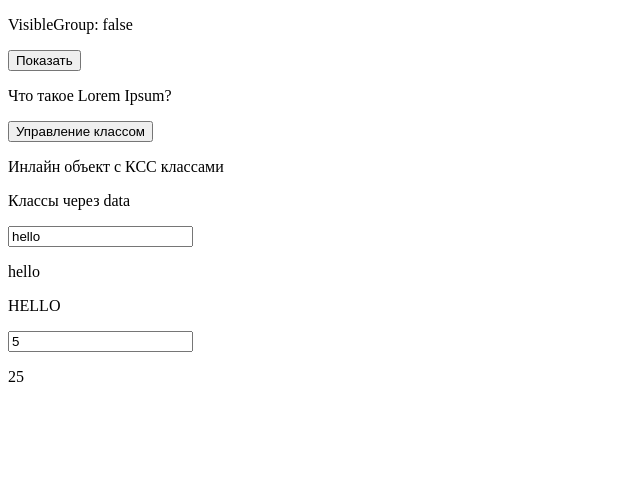
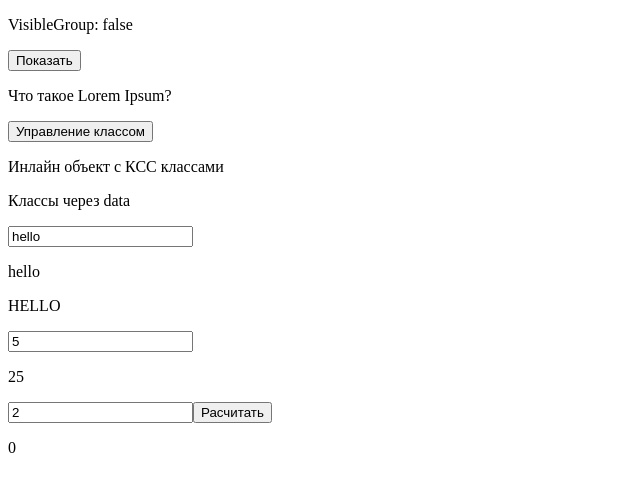
Before and after one commit to WbDmitry/vue3-training, a Vue app: page / in a window 1280 px wide. Shown: the top 492 px of the page, without its empty margins (0-640 px from the left). Built offline with nearby package versions, Linux system fonts and the light colour scheme.

Commit message:
Добавил расчет вводимого числа в квадратный корень

```diff
--- a/src/App.vue
+++ b/src/App.vue
@@ -69,6 +69,8 @@ export default {
 			isDisabled: false,
 			messageInput: 'hello',
 			numberInput: 5,
+			num3: 2,
+			res: 0,
 		}
 	},
 
@@ -171,6 +173,10 @@ export default {
 
 		setColorText: function () {
 			this.styles.colorText = !this.styles.colorText
+		},
+
+		calc: function () {
+			this.res = this.num3 ** 2
 		}
 	}
 }
@@ -320,6 +326,10 @@ export default {
 	<p> {{ messageInput.toUpperCase() }}</p>
 	<input type="number" v-model="numberInput">
 	<p> {{ numberInput ** 2 }}</p>
+
+	<input type="number" v-model="num3">
+	<button @click="calc">Расчитать</button>
+	<p> {{ res }}</p>
 </template>
 
 <style>
```
